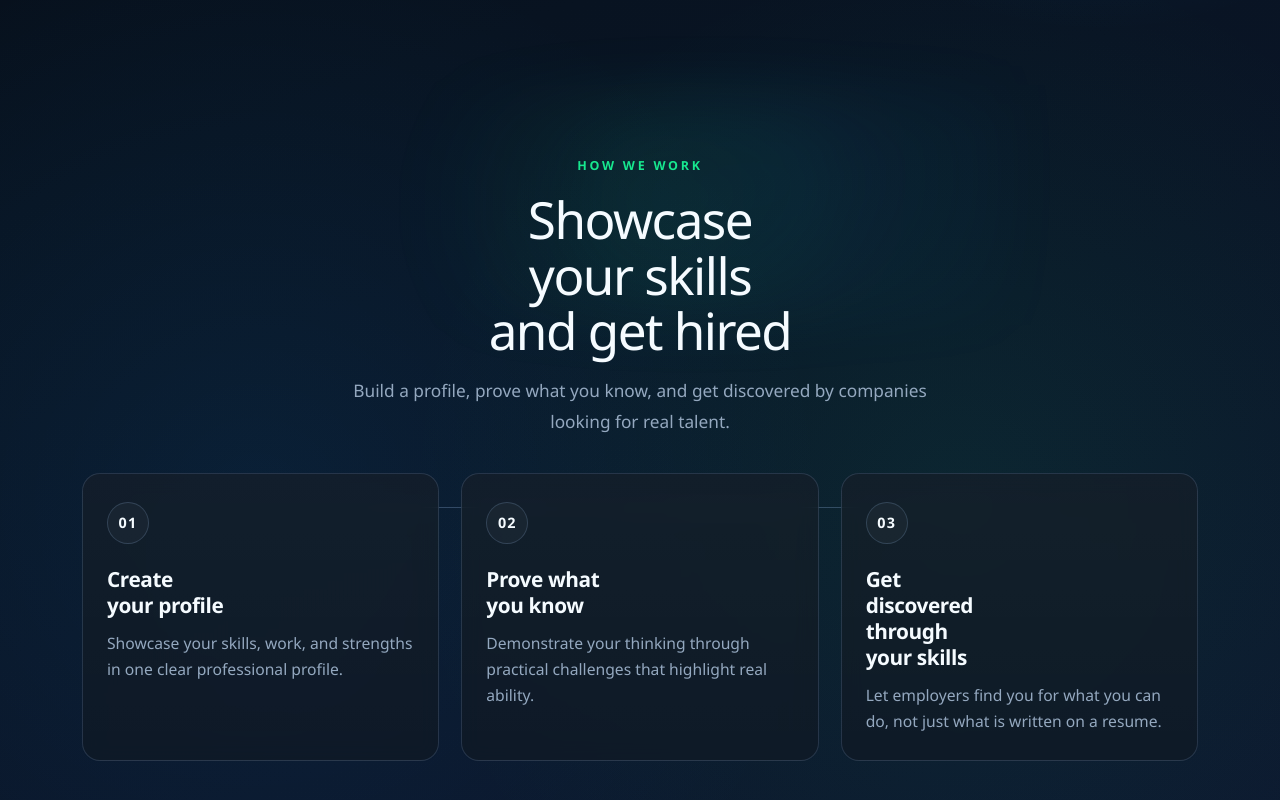
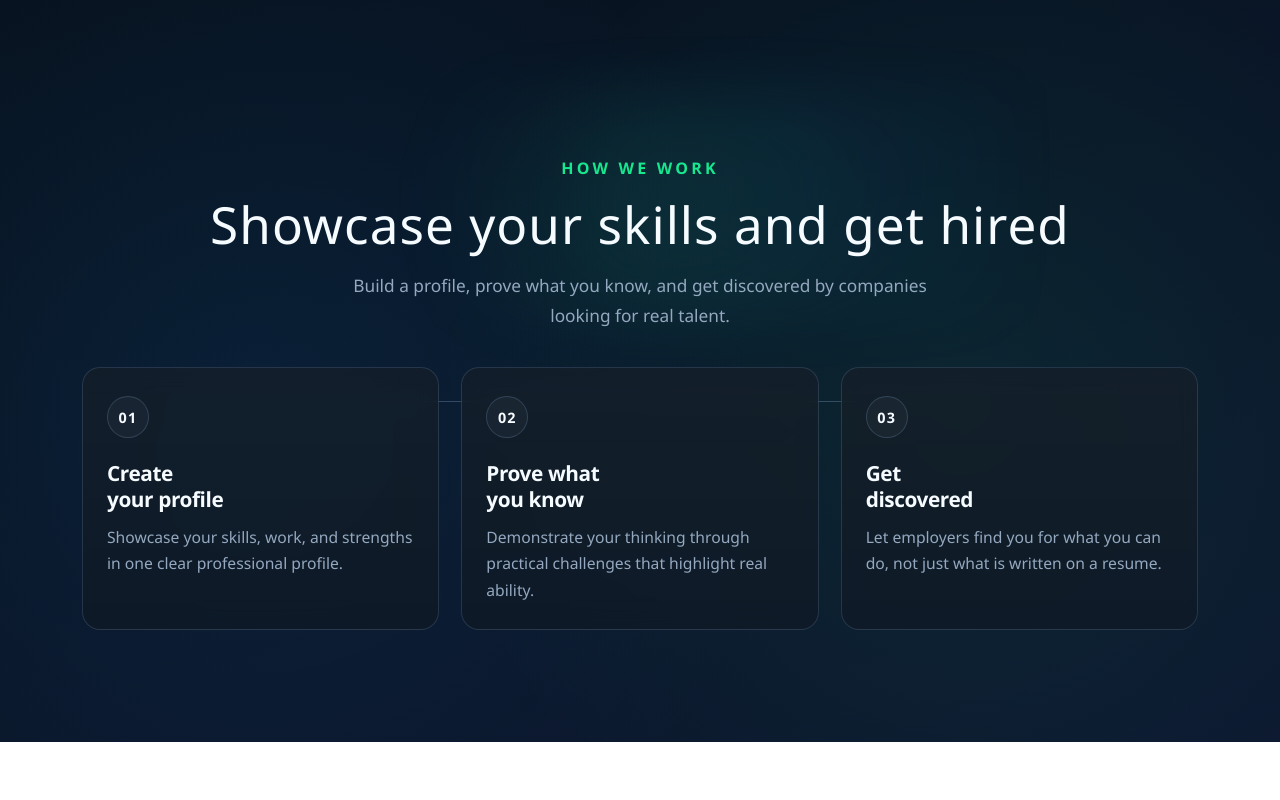
Before and after one commit to sx0ii7dsxd-cpu/The1LookingFor, a React (Vite) app: page / in a window 1280 px wide. Shown: the part 602-1402 px from the top of the page. After the commit the page ends 1344 px from the top, so only its background shows below. Built offline with nearby package versions, Linux system fonts and the light colour scheme.

Commit message:
redo the changes

```diff
--- a/Frontend/src/App.css
+++ b/Frontend/src/App.css
@@ -18,7 +18,7 @@ body {
     font-family: 'Segoe UI', Tahoma, Geneva, Verdana, sans-serif;
     background:
         radial-gradient(circle at 10% 18%, rgba(23, 232, 143, 0.18), transparent 20%),
-        radial-gradient(circle at 86% 16%, rgba(13, 167, 255, 0.18), transparent 24%),
+        radial-gradient(circle at 86% 16%, rgb(13, 167, 255, 0.18), transparent 24%),
         radial-gradient(circle at 75% 75%, rgba(23, 232, 143, 0.08), transparent 38%),
         radial-gradient(circle at 20% 75%, rgba(13, 167, 255, 0.08), transparent 38%),
         linear-gradient(160deg, #040a12 0%, #081321 42%, #0d1830 100%);
@@ -51,7 +51,7 @@ body {
     width: min(34vw, 390px);
     height: min(34vw, 390px);
     background:
-        radial-gradient(circle at 35% 35%, rgba(23, 232, 143, 0.34), transparent 38%),
+        radial-gradient(circle at 35% 35%, rgb(23, 232, 143, 0.34), transparent 38%),
         radial-gradient(circle at 68% 62%, rgba(13, 167, 255, 0.3), transparent 42%);
     filter: blur(16px);
     opacity: 0.95;
@@ -132,7 +132,17 @@ body {
     border: 1px solid var(--border);
     box-shadow: var(--shadow);
     backdrop-filter: blur(10px);
+    transition: transform 180ms ease, border-color 180ms ease, background 180ms ease;
 }
+
+.benifits:hover {
+    transform: translateY(-2px);
+    border-color: rgba(23, 232, 143, 0.34);
+    background:
+        linear-gradient(180deg, rgba(23, 232, 143, 0.05), rgba(255, 255, 255, 0.025)),
+        rgba(9, 18, 30, 0.78);
+}
+
 
 .benifits h2,
 .benifits ul {
@@ -202,18 +212,17 @@ body {
 .section-label {
     margin: 0;
     color: var(--primary);
-    font-size: 0.78rem;
+    font-size: 1rem;
     font-weight: 800;
-    letter-spacing: 0.22em;
+    letter-spacing: 0.2em;
     text-transform: uppercase;
 }
 
 .section-heading {
     margin: 0;
-    max-width: 14ch;
     font-size: clamp(2rem, 4vw, 3.35rem);
     line-height: 1.08;
-    letter-spacing: -0.03em;
+    letter-spacing: 0.02em;
     color: var(--text);
     text-wrap: balance;
 }
--- a/Frontend/src/App.jsx
+++ b/Frontend/src/App.jsx
@@ -42,7 +42,7 @@ function App() {
                     </article>
                     <article className="step-card">
                         <span className="step-number">03</span>
-                        <h3 className="step-title">Get discovered through your skills</h3>
+                        <h3 className="step-title">Get discovered</h3>
                         <p className="step-copy">Let employers find you for what you can do, not just what is written on a resume.</p>
                     </article>
                 </div>
```
